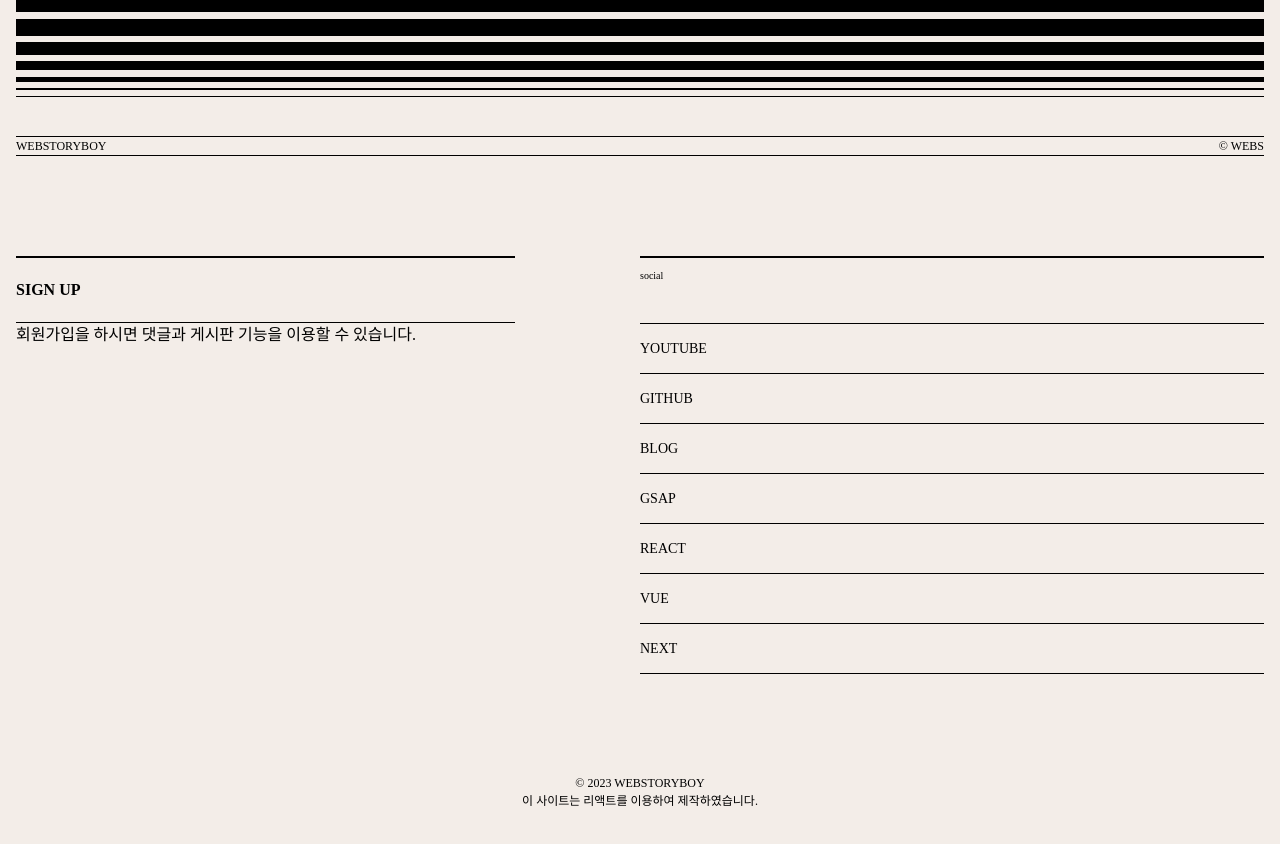
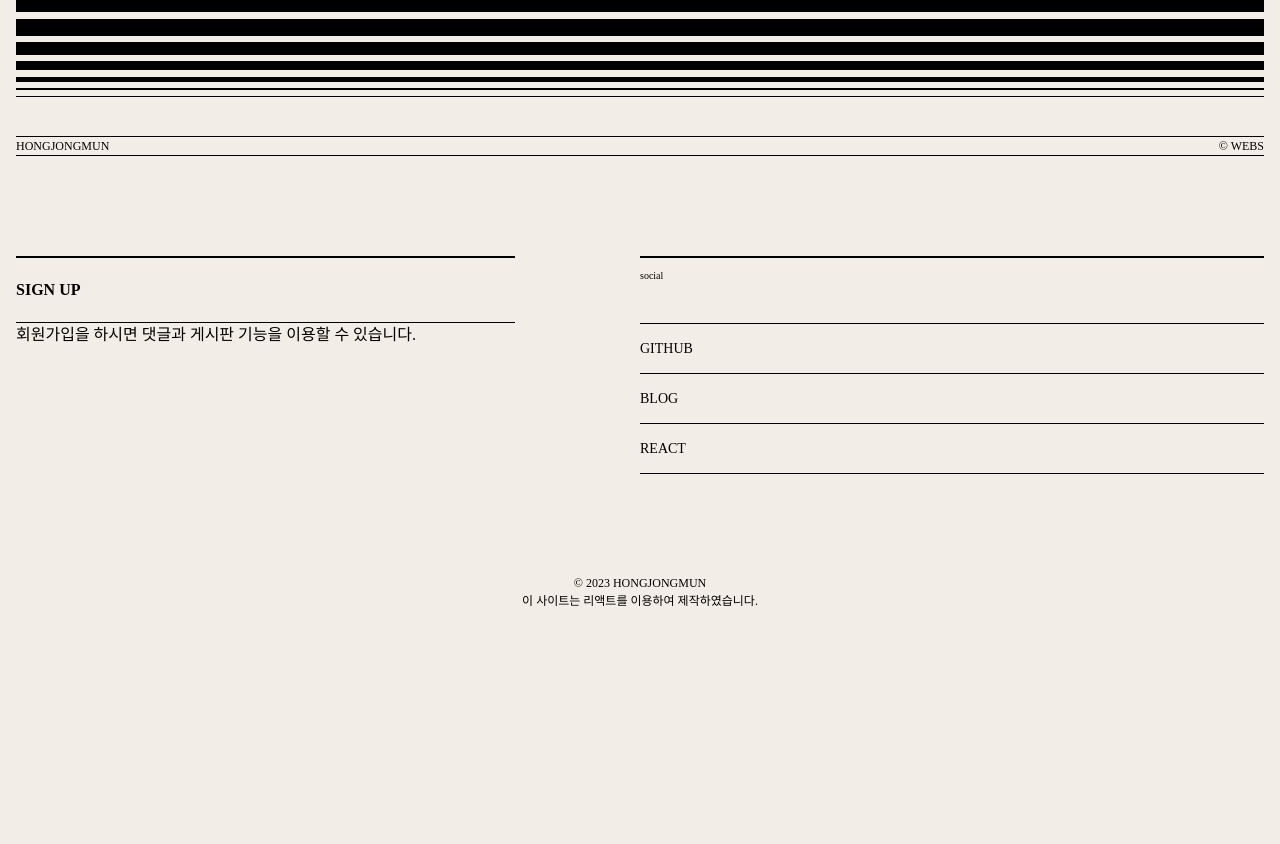
Before and after one commit to hongjongmun/port2023-react, a React (Create React App) app: page / in a window 1280 px wide. Shown: the part 7520-8364 px from the top of the page. After the commit the page ends 8166 px from the top, so only its background shows below. Built offline with nearby package versions, Linux system fonts and the light colour scheme; a small style sheet from the web is missing; the HTML template or start-up script is replaced by a standard one; a web font is replaced by a local one.

Commit message:
Text수정

```diff
--- a/src/components/Footer.jsx
+++ b/src/components/Footer.jsx
@@ -7,7 +7,7 @@ const Footer = () => {
         <footer id="footer" role="contentinfo">
             <div className="footer__inner">
                 <div className="footer__text">
-                    <span>webstoryboy</span>
+                    <span>hongjongmun</span>
                     <span>© webs</span>
                 </div>
                 <div className="footer__info">
@@ -30,7 +30,7 @@ const Footer = () => {
                     </div>
                 </div>
                 <div className="footer__right">
-                    © 2023 webstoryboy<br />
+                    © 2023 hongjongmun<br />
                     이 사이트는 리액트를 이용하여 제작하였습니다.
                 </div>
             </div>
--- a/src/constants/index.js
+++ b/src/constants/index.js
@@ -194,10 +194,6 @@ export const portText = [
 
 export const contactText = [
     {
-        link: "https://open.kakao.com/o/gM7YLzwf",
-        title: "KAKAO : webstupids",
-    },
-    {
         link: "mailto:webstoryboy@naver.com",
         title: "mail : webstoryboy@naver.com",
     },
@@ -205,38 +201,18 @@ export const contactText = [
 
 export const footerText = [
     {
-        title: "youtube",
-        desc: "유튜브에 오시면 더 많은 강의를 볼 수 있습니다.",
-        link: "https://www.youtube.com/@Webstoryboy",
-    },
-    {
         title: "github",
         desc: "깃헙에 오시면 더 많은 소스를 볼 수 있습니다.",
-        link: "https://github.com/webstoryboy",
+        link: "https://github.com/hongjongmun/",
     },
     {
         title: "blog",
         desc: "블러그에 오시면 더 많은 정보를 볼 수 있습니다.",
-        link: "https://webstoryboy.co.kr",
-    },
-    {
-        title: "gsap",
-        desc: "GSAP에 오시면 더 많은 강의를 볼 수 있습니다.",
-        link: "https://www.youtube.com/playlist?list=PL4UVBBIc6giL8-6jvrClimg0cFL-Muqiq",
+        link: "https://jongmorning.tistory.com/",
     },
     {
         title: "react",
         desc: "리액트로 만든 사이트를 같이 만들어 봅니다.",
         link: "https://github.com/webstoryboy/port2023-react",
     },
-    {
-        title: "vue",
-        desc: "뷰로 만든 사이트를 같이 만들어 봅니다.",
-        link: "https://github.com/webstoryboy/port2023-vue",
-    },
-    {
-        title: "next",
-        desc: "넥스트로 만든 사이트를 같이 만들어 봅니다.",
-        link: "https://github.com/webstoryboy/port2023-next",
-    },
 ];
```
